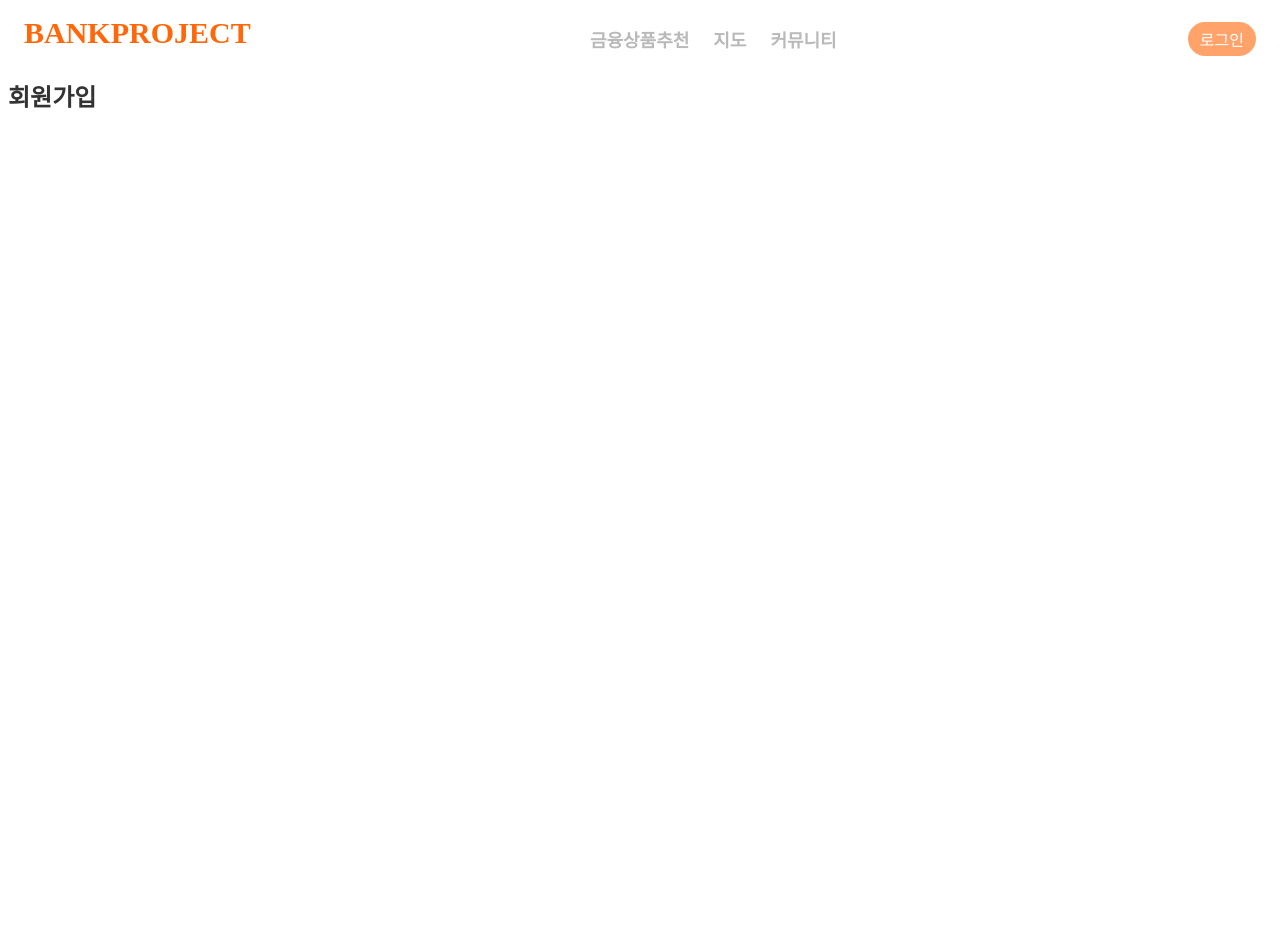
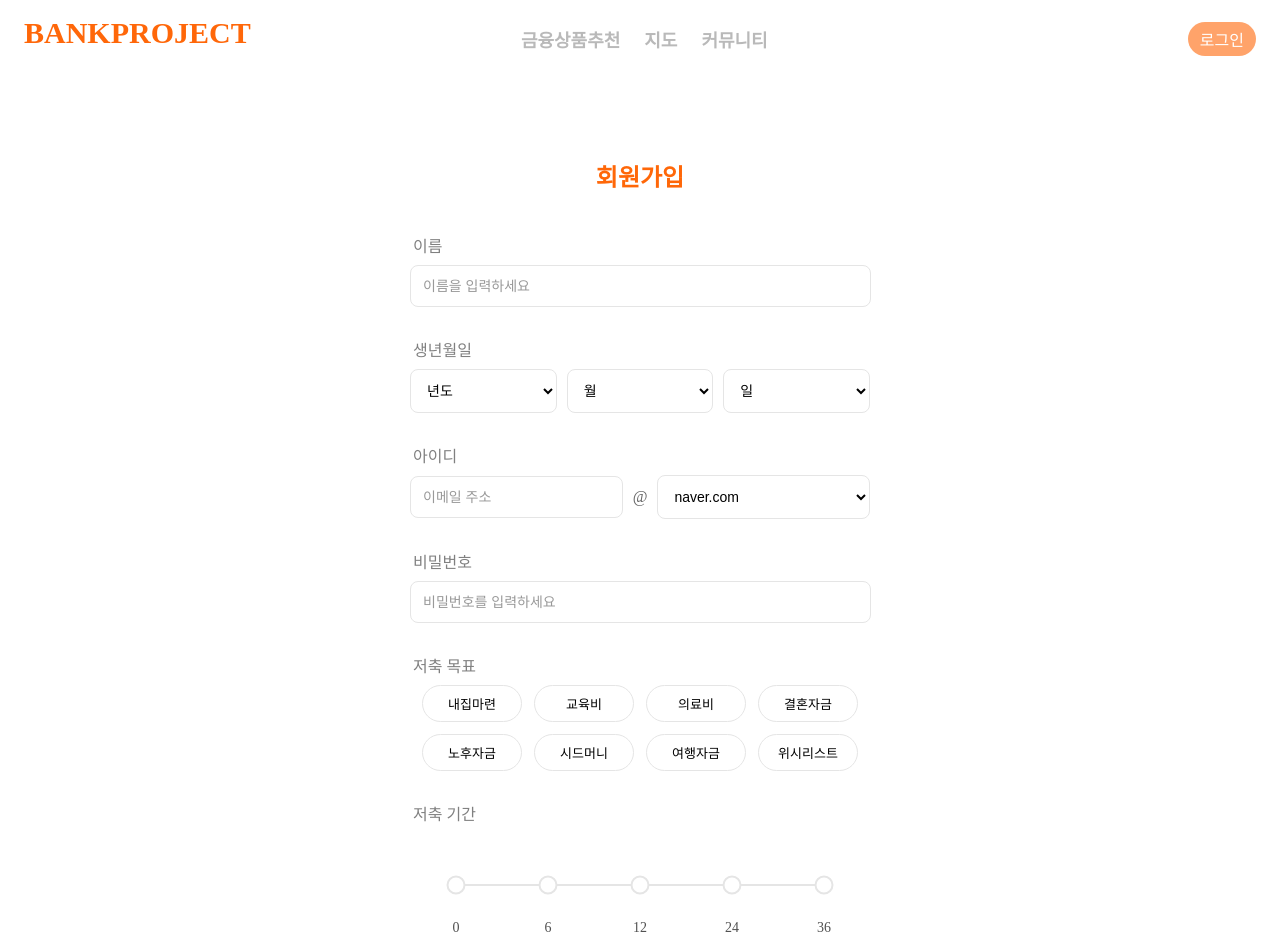
Before and after one commit to hanna0115/bankproject, a Vue app in the folder vue-project/: page /signup in a window 1280 px wide. Shown: the top 952 px of the page. Before the commit the page ends 800 px from the top, so only its background shows below. Built offline with nearby package versions, Linux system fonts and the light colour scheme.

Commit message:
회원가입 페이지 완성(디테일 수정 필요)

```diff
--- a/vue-project/src/App.vue
+++ b/vue-project/src/App.vue
@@ -58,7 +58,7 @@ a {
   display: flex;
   position: relative;
   top: 6px;
-  right: 6px;
+  right: 75px;
 
   /* gap:50px; */
 
--- a/vue-project/src/components/CreatePost.vue
+++ b/vue-project/src/components/CreatePost.vue
@@ -87,27 +87,31 @@ const selectTag = (tag) => {
     display: block;
     margin-bottom: 15px;
     text-align: center;
+    font-size: 12px;
+    color: #888;
 }
 
 .tag {
     display: flex;
     gap: 15px;
     justify-content: center;
-    height: 40px;
+    align-items: center;
+    height: 30px;
 }
 
 .tag span {
     padding: 8px 25px;
-    border: 1px solid #FF6709;
+    /* border: 1px solid #FF6709; */
     color: #888;
     border-radius: 20px;
     font-size: 18px;
     cursor: pointer;
     transition: all 0.3s ease;
+    font-size: 12px;
 }
 
 .tag span.active {
-    background-color: #FF6709;
+    background-color: #FFB07E;
     color: white;
 }
 
@@ -153,7 +157,7 @@ const selectTag = (tag) => {
 
 
 .post-btn {
-    background-color: #FF6709;
+    background-color: #FF6708;
     color: white;
     border: none;
     padding: 12px 30px;
--- a/vue-project/src/views/CommunityView.vue
+++ b/vue-project/src/views/CommunityView.vue
@@ -37,7 +37,6 @@ const router = useRouter();
     max-width: 800px;
     margin: 0 auto;
     padding: 20px;
-    left: 77px;
     top: 17px;
 }
 
--- a/vue-project/src/views/SignUpView.vue
+++ b/vue-project/src/views/SignUpView.vue
@@ -1,13 +1,308 @@
 <template>
-    <div>
-        <h2> 회원가입 </h2>
+    <div class="signup-container">
+        <h2 class="signup-title">회원가입</h2>
+        <form class="signup-form">
+            <div class="input-group">
+                <p>이름</p>
+                <input type="text" class="input-field" placeholder="이름을 입력하세요">
+            </div>
+
+            <p>생년월일</p>
+            <div class="birth-select-group">
+                <select class="select-box">
+                    <option disabled selected>년도</option>
+                </select>
+                <select class="select-box">
+                    <option disabled selected>월</option>
+                </select>
+                <select class="select-box">
+                    <option disabled selected>일</option>
+                </select>
+            </div>
+
+            <p>아이디</p>
+            <div class="email-input-group">
+                <input type="text" class="input-field" placeholder="이메일 주소">
+                <span>@</span>
+                <select class="select-box">
+                    <option value="naver.com">naver.com</option>
+                    <option value="google.com">google.com</option>
+                    <option value="hanmail.net">hanmail.net</option>
+                    <option value="nate.com">nate.com</option>
+                    <option value="kakao.com">kakao.com</option>
+                </select>
+            </div>
+
+            <p>비밀번호</p>
+            <div class="input-group">
+                <input type="password" class="input-field" placeholder="비밀번호를 입력하세요">
+            </div>
+
+            <p>저축 목표</p>
+            <div class="goal-group">
+                <button
+                    v-for="goal in goals"
+                    :key="goal"
+                    type="button"
+                    class="goal-btn"
+                    :class="{ 'active': selectedGoal === goal }"
+                    @click="selectGoal(goal)"
+                >
+                    {{ goal }}
+                </button>
+            </div>
+
+            <p>저축 기간</p>
+            <div class="savings-slider-wrapper">
+                <div class="savings-amount-slider">
+                    <input type="radio" name="savings-amount" id="amount1" value="1" required>
+                    <label for="amount1" data-amount="0"></label>
+                    <input type="radio" name="savings-amount" id="amount2" value="2" required>
+                    <label for="amount2" data-amount="6"></label>
+                    <input type="radio" name="savings-amount" id="amount3" value="3" required>
+                    <label for="amount3" data-amount="12"></label>
+                    <input type="radio" name="savings-amount" id="amount4" value="4" required>
+                    <label for="amount4" data-amount="24"></label>
+                    <input type="radio" name="savings-amount" id="amount5" value="5" required>
+                    <label for="amount5" data-amount="36"></label>
+                </div>
+            </div>
+
+            <div class="input-group">
+            <p class="deb-amount">저축 금액</p>
+                <input type="text" class="input-field" placeholder="금액을 입력하세요">
+            </div>
+
+            <button type="submit" class="submit-btn">완료</button>
+        </form>
     </div>
 </template>
 
 <script setup>
+import { ref } from 'vue'
 
+const goals = [
+    '내집마련',
+    '교육비',
+    '의료비',
+    '결혼자금',
+    '노후자금',
+    '시드머니',
+    '여행자금',
+    '위시리스트'
+]
+
+const selectedGoal = ref('')
+
+const selectGoal = (goal) => {
+    selectedGoal.value = goal
+}
 </script>
 
-<style lang="scss" scoped>
+<style scoped>
+/* 컨테이너 스타일 */
+.signup-container {
+    width: 100%;
+    max-width: 500px;
+    margin: 60px auto;
+    padding: 20px;
+}
+
+.signup-title {
+    color: #FF6708;
+    text-align: center;
+    font-size: 24px;
+    margin-bottom: 40px;
+}
+
+/* 입력 필드 공통 스타일 */
+p {
+    color: #808080;
+    margin-bottom: 8px;
+    margin-left: 3px;
+}
+
+.input-group {
+    margin-bottom: 30px;
+}
+
+.input-field {
+    width: 94.5%;
+    padding: 12px;
+    border: 1px solid #E5E5E5;
+    border-radius: 8px;
+    font-size: 14px;
+}
+
+.input-field::placeholder {
+    color: #999;
+}
+
+/* 생년월일 선택 스타일 */
+.birth-select-group {
+    display: flex;
+    gap: 10px;
+    margin-bottom: 30px;
+}
+
+.select-box {
+    flex: 1;
+    padding: 12px;
+    border: 1px solid #E5E5E5;
+    border-radius: 8px;
+    background: white;
+    font-size: 14px;
+}
+
+/* 이메일 입력 스타일 */
+.email-input-group {
+    display: flex;
+    align-items: center;
+    gap: 10px;
+    margin-bottom: 30px;
+}
+
+.email-input-group .input-field {
+    flex: 1;
+}
+
+.email-input-group span {
+    color: #666;
+}
+
+/* 목표 버튼 스타일 */
+.goal-group {
+    display: flex;
+    flex-wrap: wrap;
+    gap: 12px;
+    margin-bottom: 30px;
+    justify-content: center;
+    padding: 0 10px;
+}
+
+.goal-btn {
+    width: 100px;
+    padding: 8px 0;
+    border: 1px solid #E5E5E5;
+    border-radius: 20px;
+    background: white;
+    cursor: pointer;
+    font-size: 13px;
+    transition: all 0.3s ease;
+    text-align: center;
+}
+
+.goal-btn:hover {
+    border-color: #FFB07E;
+    color: #FFB07E;
+}
+
+.goal-btn.active {
+    background: #FFB07E;
+    color: white;
+    border-color: #FFB07E;
+}
+
+/* 슬라이더 스타일 */
+.savings-slider-wrapper {
+    margin: 40px 0;
+    /* width: 80%;
+    margin-left: auto;
+    margin-right: auto ; */
+}
+
+.savings-amount-slider {
+    display: flex;
+    flex-direction: row;
+    align-content: stretch;
+    position: relative;
+    width: 100%;
+    height: 40px;
+    user-select: none;
+}
+
+.savings-amount-slider::before {
+    content: " ";
+    position: absolute;
+    height: 2px;
+    width: 80%;
+    top: 50%;
+    left: 50%;
+    transform: translate(-50%, -50%);
+    background: #E5E5E5;
+}
+
+.savings-amount-slider input {
+    display: none;
+}
+
+.savings-amount-slider label {
+    display: inline-block;
+    position: relative;
+    width: 20%;
+    height: 100%;
+    cursor: pointer;
+}
+
+.savings-amount-slider label::before {
+    content: attr(data-amount);
+    position: absolute;
+    left: 50%;
+    padding-top: 10px;
+    transform: translate(-50%, 45px);
+    font-size: 14px;
+    opacity: 0.85;
+    transition: all 0.15s ease-in-out;
+}
+
+.savings-amount-slider label::after {
+    content: " ";
+    position: absolute;
+    left: 50%;
+    top: 50%;
+    transform: translate(-50%, -50%);
+    width: 15px;
+    height: 15px;
+    border: 2px solid #E5E5E5;
+    background: white;
+    border-radius: 50%;
+    transition: all 0.15s ease-in-out;
+}
+
+.savings-amount-slider label:hover::after {
+    border-color: #FF6708;
+    background: #FF6708;
+    transform: translate(-50%, -50%) scale(1.25);
+}
+
+.savings-amount-slider input:checked + label::after {
+    border-color: #FF6708;
+    background: #FF6708;
+    transform: translate(-50%, -50%) scale(0.75);
+}
+
+/* 제출 버튼 스타일 */
+.submit-btn {
+    width: 100%;
+    padding: 15px;
+    background: #FF6708;
+    color: white;
+    border: none;
+    border-radius: 8px;
+    font-size: 16px;
+    cursor: pointer;
+    transition: background-color 0.3s ease;
+    margin-top: 10px;
+}
+
+.submit-btn:hover {
+    background: #ff7d2e;
+}
+
+.deb-amount {
+    margin-top: 90px; /* 위쪽 여백 추가 */
+    margin-bottom: 10px; /* 아래쪽 여백 조정 */
+}
+
 
 </style>
```
